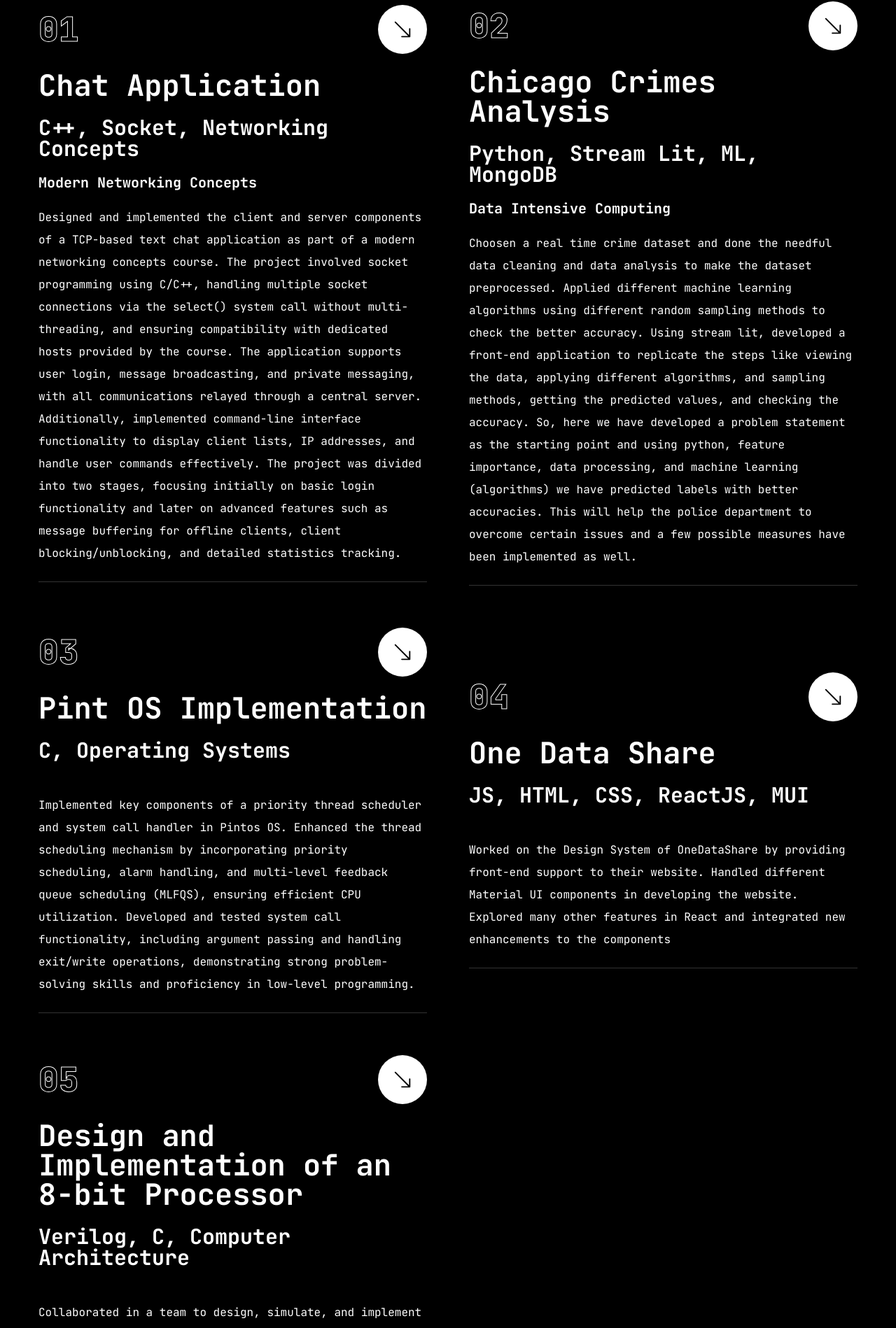
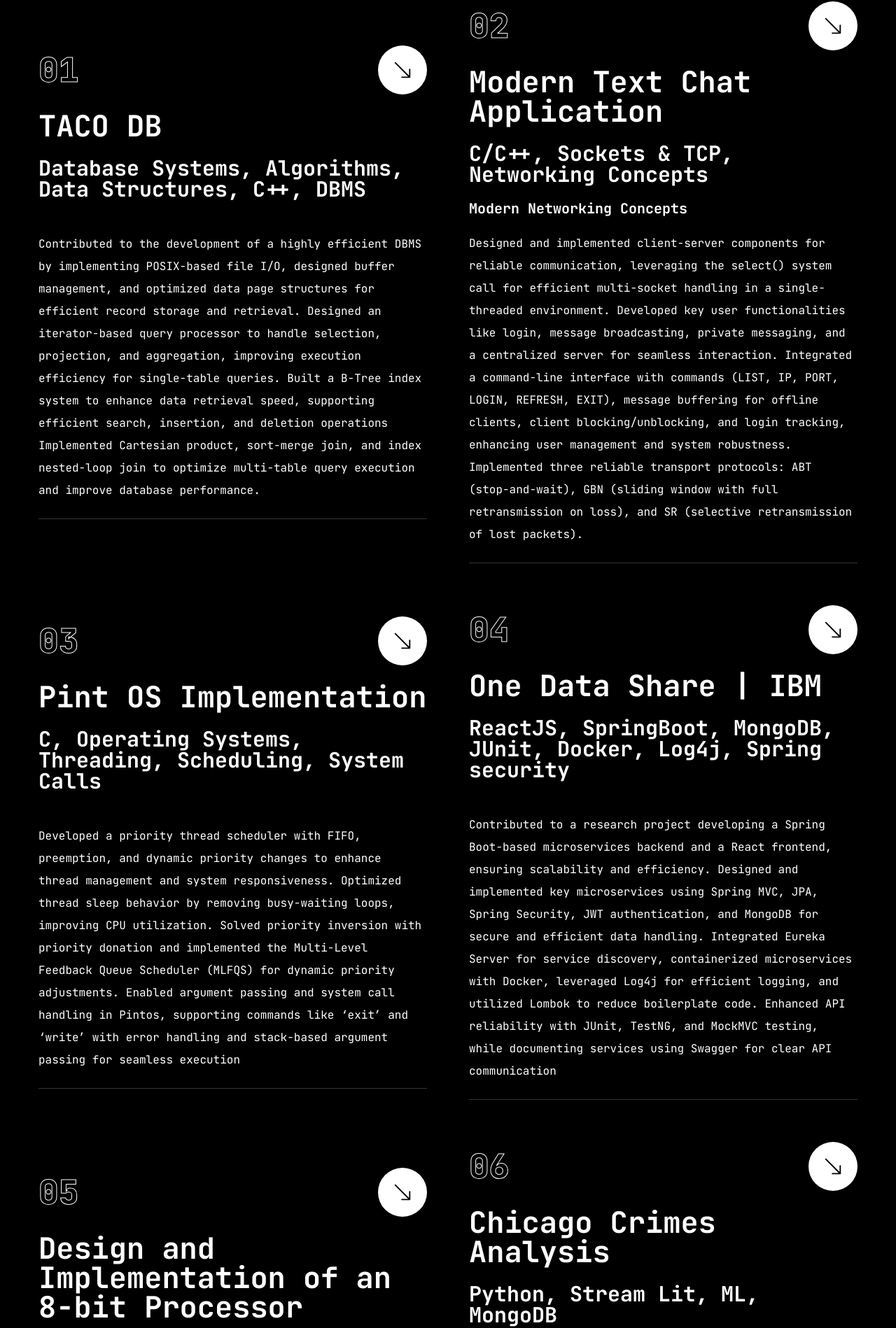
Before and after one commit to sunnyashlesh16/My-Portfolio, a Next.js app: page /academicProjects in a window 1280 px wide. Shown: the part 138-2036 px from the top of the page at 70% size. Built offline with nearby package versions, Linux system fonts and the light colour scheme.

Commit message:
Updated Portfolio With My Recent Projects

```diff
--- a/app/academicProjects/page.jsx
+++ b/app/academicProjects/page.jsx
@@ -7,54 +7,60 @@ import { motion} from "framer-motion";
 const services = [
     {
         num:'01',
-        skills: 'C++, Socket, Networking Concepts',
-        title: 'Chat Application',
-        course: 'Modern Networking Concepts',
-        description: `Designed and implemented the client and server components of a TCP-based text chat application as part of a modern
-networking concepts course.
-The project involved socket programming using C/C++, handling multiple socket connections via the select() system
-call without multi-threading, and ensuring compatibility with dedicated hosts provided by the course.
-The application supports user login, message broadcasting, and private messaging, with all communications relayed
-through a central server.
-Additionally, implemented command-line interface functionality to display client lists, IP addresses, and handle user
-commands effectively.
-The project was divided into two stages, focusing initially on basic login functionality and later on advanced features
-such as message buffering for offline clients, client blocking/unblocking, and detailed statistics tracking.`,
+        skills: 'Database Systems, Algorithms, Data Structures, C++, DBMS',
+        title: 'TACO DB',
+        description: `Contributed to the development of a highly efficient DBMS by implementing POSIX-based file I/O, designed buffer
+management, and optimized data page structures for efficient record storage and retrieval.
+Designed an iterator-based query processor to handle selection, projection, and aggregation, improving execution
+efficiency for single-table queries.
+Built a B-Tree index system to enhance data retrieval speed, supporting efficient search, insertion, and deletion
+operations
+Implemented Cartesian product, sort-merge join, and index nested-loop join to optimize multi-table query
+execution and improve database performance.`,
         href: ""
     },
     {
         num:'02',
-        skills: 'Python, Stream Lit, ML, MongoDB',
-        title: 'Chicago Crimes Analysis',
-        description: `Choosen a real time crime dataset and done the needful data cleaning and data analysis to make the dataset preprocessed.
-Applied different machine learning algorithms using different random sampling methods to check the better accuracy.
-Using stream lit, developed a front-end application to replicate the steps like viewing the data, applying different algorithms, and
-sampling methods, getting the predicted values, and checking the accuracy.
-So, here we have developed a problem statement as the starting point and using python, feature importance, data processing, and
-machine learning (algorithms) we have predicted labels with better accuracies. This will help the police department to overcome
-certain issues and a few possible measures have been implemented as well.`,
-        course:'Data Intensive Computing',
-        href: "https://github.com/rahult18/Chicago-Crime-Analysis"
+        skills: 'C/C++, Sockets & TCP, Networking Concepts',
+        title: 'Modern Text Chat Application',
+        course: 'Modern Networking Concepts',
+        description: `Designed and implemented client-server components for reliable communication, leveraging the select() system call
+for efficient multi-socket handling in a single-threaded environment.
+Developed key user functionalities like login, message broadcasting, private messaging, and a centralized server for
+seamless interaction.
+Integrated a command-line interface with commands (LIST, IP, PORT, LOGIN, REFRESH, EXIT), message
+buffering for offline clients, client blocking/unblocking, and login tracking, enhancing user management and system
+robustness.
+Implemented three reliable transport protocols: ABT (stop-and-wait), GBN (sliding window with full
+retransmission on loss), and SR (selective retransmission of lost packets).`,
+        href: ""
     },
     {
         num:'03',
         title: 'Pint OS Implementation',
-        skills: 'C, Operating Systems',
-        description: `Implemented key components of a priority thread scheduler and system call handler in Pintos OS.
-Enhanced the thread scheduling mechanism by incorporating priority scheduling, alarm handling, and multi-level
-feedback queue scheduling (MLFQS), ensuring efficient CPU utilization.
-Developed and tested system call functionality, including argument passing and handling exit/write operations,
-demonstrating strong problem-solving skills and proficiency in low-level programming.`,
+        skills: 'C, Operating Systems, Threading, Scheduling, System Calls',
+        description: `Developed a priority thread scheduler with FIFO, preemption, and dynamic priority changes to enhance thread
+management and system responsiveness.
+Optimized thread sleep behavior by removing busy-waiting loops, improving CPU utilization.
+Solved priority inversion with priority donation and implemented the Multi-Level Feedback Queue Scheduler
+(MLFQS) for dynamic priority adjustments.
+Enabled argument passing and system call handling in Pintos, supporting commands like ‘exit’ and ‘write’ with
+error handling and stack-based argument passing for seamless execution`,
         href: ""
     },
     {
         num:'04',
-        skills: 'JS, HTML, CSS, ReactJS, MUI',
-        title: 'One Data Share',
+        skills: 'ReactJS, SpringBoot, MongoDB, JUnit, Docker, Log4j, Spring security',
+        title: 'One Data Share | IBM',
         description: `
-Worked on the Design System of OneDataShare by providing front-end support to their website.
-Handled different Material UI components in developing the website.
-Explored many other features in React and integrated new enhancements to the components`,
+Contributed to a research project developing a Spring Boot-based microservices backend and a React frontend,
+ensuring scalability and efficiency.
+Designed and implemented key microservices using Spring MVC, JPA, Spring Security, JWT
+authentication, and MongoDB for secure and efficient data handling.
+Integrated Eureka Server for service discovery, containerized microservices with Docker, leveraged Log4j for
+efficient logging, and utilized Lombok to reduce boilerplate code.
+Enhanced API reliability with JUnit, TestNG, and MockMVC testing, while documenting services using
+Swagger for clear API communication`,
         href: ""
     },
     {
@@ -72,7 +78,20 @@ demonstration and in-depth technical interview to validate the project outcomes.
 `,
         href: ""
     },
-
+    {
+        num:'06',
+        skills: 'Python, Stream Lit, ML, MongoDB',
+        title: 'Chicago Crimes Analysis',
+        description: `Choosen a real time crime dataset and done the needful data cleaning and data analysis to make the dataset preprocessed.
+Applied different machine learning algorithms using different random sampling methods to check the better accuracy.
+Using stream lit, developed a front-end application to replicate the steps like viewing the data, applying different algorithms, and
+sampling methods, getting the predicted values, and checking the accuracy.
+So, here we have developed a problem statement as the starting point and using python, feature importance, data processing, and
+machine learning (algorithms) we have predicted labels with better accuracies. This will help the police department to overcome
+certain issues and a few possible measures have been implemented as well.`,
+        course:'Data Intensive Computing',
+        href: "https://github.com/rahult18/Chicago-Crime-Analysis"
+    }
 ]
 
 const Services = () => {
--- a/app/details/page.jsx
+++ b/app/details/page.jsx
@@ -19,25 +19,25 @@ const experience = {
     title: 'My Experience',
     description: "",
     items: [
-        // {
-        //     company: "Hive",
-        //     position: "Full Stack Intern",
-        //     duration: "July 2024 - Present",
-        // },
         {
-            company: "One Data Share",
-            position: "Research Student-Front End",
+            company: "Hive-Unified Collegiate Platform ",
+            position: "Full Stack Developer Intern",
+            duration: "June 2024 - August 2024",
+        },
+        {
+            company: "One Data Share | IBM",
+            position: "Graduate Research Student",
             duration: "Jan 2024 - May 2024",
         },
         {
             company: "Caterpillar",
-            position: "Software Engineer",
+            position: "Software Developer",
             duration: "Sep 2022 - July 2023",
         },
         {
             company: "Cognizant",
-            position: "Automation Engineer",
-            duration: "Mar 2021 - Aug 2022",
+            position: "Software  Engineer",
+            duration: "Feb 2021 - Sep 2022",
         },
     ]
 };
@@ -45,6 +45,13 @@ const certifications = {
     title: 'My Certifications',
     description: "",
     items: [
+        {
+            company: "Developer Associate",
+            position: "AWS Certfified",
+            duration: "Dec 2024",
+            path: "/aws.pdf" ,
+            down: "aws.pdf"
+        },
         {
             company: "Data Scientist Associate",
             position: "Microsoft Certfified",
--- a/app/personalProjects/page.jsx
+++ b/app/personalProjects/page.jsx
@@ -14,6 +14,72 @@ import Link from "next/link";
 const projects = [
     {
         num:'01',
+        category: 'Advanced DevSecOps Pipeline',
+        title: '',
+        description:`Designed and deployed a scalable Three-Tier architecture on AWS EKS, automating infrastructure with Terraform
+& integrating DevSecOps best practices using OWASP Dependency Check, Trivy, and SonarQube in CI/CD.
+• Developed Jenkins pipelines for app deployment (Docker, security scans, ECR, ArgoCD) and EKS management
+(Terraform LifeCycle). Set up Prometheus & Grafana for monitoring and cost optimization using CAST AI.
+• Established a jump server for secure cluster access and management. Configured Kubernetes networking & security
+with NGINX Ingress, AWS ALB, IAM, Secrets, and Kyverno. Leveraged ArgoCD for GitOps-driven deployments.
+`,
+        stack:[
+            {
+                name: "Jenkins"
+            },
+            {
+                name: "AWS"
+            },
+            {
+                name: "ArgoCD"
+            },
+            {
+                name: "Terraform"
+            },
+            {
+                name:"Prometheus & Grafana"
+            }
+        ],
+        live: "",
+        github: 'https://github.com/sunnyashlesh16',
+    },
+    {
+        num:'02',
+        category: 'Real Time Data Warehousing',
+        title: '',
+        description:`Designed and implemented a real-time ETL data warehouse architecture leveraging Apache Airflow, Kafka, and
+Apache Pinot to support both batch and streaming data pipelines.
+Developed custom Apache Airflow hooks to seamlessly integrate Kafka and Apache Pinot, enhancing real-time data
+ingestion and ETL efficiency.
+Optimized data visualization and reporting by integrating Apache Pinot with Kafka and building insightful
+dashboards in Apache Superset, utilizing dimensional modeling for improved data organization and analytics.
+Deployed project applications, including Apache Airflow, Kafka, Apache Pinot, and Apache Superset, using Docker
+containers orchestrated via Docker Compose`,
+        stack:[
+            {
+                name: "Apach Kafka"
+            },
+            {
+                name: "Apache Airflow"
+            },
+            {
+                name: "Apache Pinot"
+            },
+            {
+                name: "Apache Superset"
+            },
+            {
+                name:"Python"
+            },
+            {
+                name:"Docker"
+            }
+        ],
+        live: "",
+        github: 'https://github.com/sunnyashlesh16/datawarehouse',
+    },
+    {
+        num:'03',
         category: 'FullStack Project',
         title: 'Beat Box',
         description:`Developed a full-stack Beat Box Application leveraging Next.js 13.4 and React for a responsive user interface, styled with Tailwind CSS.
@@ -47,7 +113,7 @@ Managed real-time data synchronization between server and client components, ens
     },
 
     {
-        num:'02',
+        num:'04',
         category: 'Ai Portfolio',
         title: 'My Portfolio',
         description:`Developed a dynamic Next.js 14 & React application featuring advanced AI integrations and modern styling with Tailwind css.
@@ -76,6 +142,35 @@ Incorporated chat history management and caching with Upstash Redis for improved
         ],
         live: "/",
         github: "https://github.com/sunnyashlesh16/My-Portfolio",
+    },
+
+    {
+        num:'05',
+        category: 'SheRise',
+        title: 'Women’s Finance Hub',
+        description:`Developed a full-stack web and mobile application using Android Studio with Java for the mobile app and Flask with MySQL for the backend, leveraging RESTful APIs to streamline loan applications, enhance financial management for women beneficiaries, and ensure a seamless user experience across all platforms.
+Implemented key features such as role-based access control, real-time loan application tracking, and a secure live chat system, improving loan processing efficiency and user engagement.
+        `,
+        stack:[
+            {
+                name: "Android Studio"
+            },
+            {
+                name: "Java"
+            },
+            {
+                name: "Python"
+            },
+            {
+                name: "Flask"
+            },
+            {
+                name: "JavaScript"
+            }
+
+        ],
+        live: "/",
+        github: "https://github.com/sunnyashlesh16/she-rise",
     },
 ]
 
--- a/components/Socials.jsx
+++ b/components/Socials.jsx
@@ -6,7 +6,7 @@ import { SiBento } from "react-icons/si";
 
 const socials = [
     {icon: <FaGithub/>, path: "https://github.com/sunnyashlesh16"},
-    {icon: <FaLinkedinIn/>, path: "https://www.linkedin.com/in/sai-sunny-aashlesh-togarucheeti"},
+    {icon: <FaLinkedinIn/>, path: "https://www.linkedin.com/in/sai-sunny-aashlesh-togarucheeti-336309297/"},
     {icon: <SiBento/>, path: "https://bento.me/saisunny"},
     {icon: <FaInstagram/>, path: "https://www.instagram.com/saisunny_16"},
 ];
--- a/components/Stats.jsx
+++ b/components/Stats.jsx
@@ -5,21 +5,17 @@ import CountUp from "react-countup"
 
 const stats = [
     {
-        num: 2,
+        num: 3,
         text: "Years of experience",
     },
     {
-        num: 6,
+        num: 10,
         text: "Projects Completed",
     },
     // {
-    //     num: 8,
-    //     text: " Technologies Known",
+    //     num: 44,
+    //     text: "Leetcode Problems",
     // },
-    {
-        num: 44,
-        text: "Leetcode Problems",
-    },
 ];
 
 
```
Also changed, not shown: app/page.jsx (+8 -4 lines), 2 other files (tests, documents, lock files or other folders).
